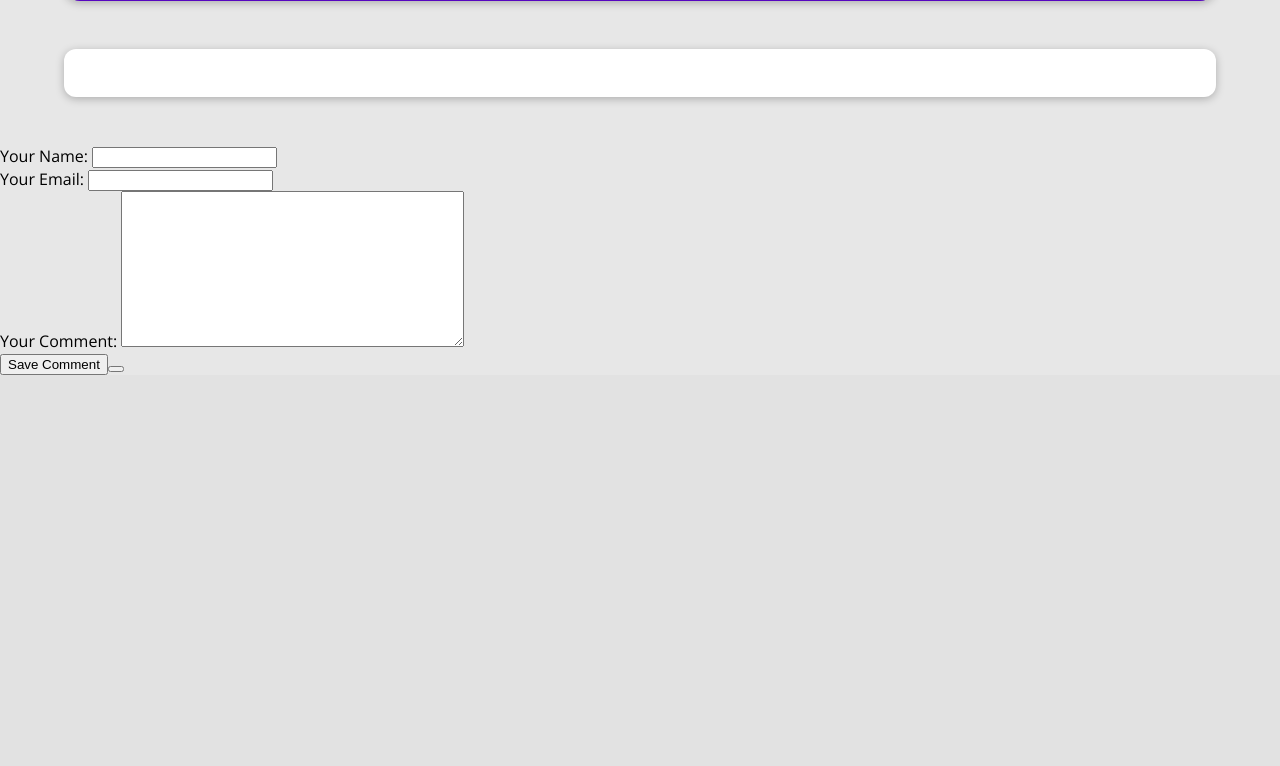
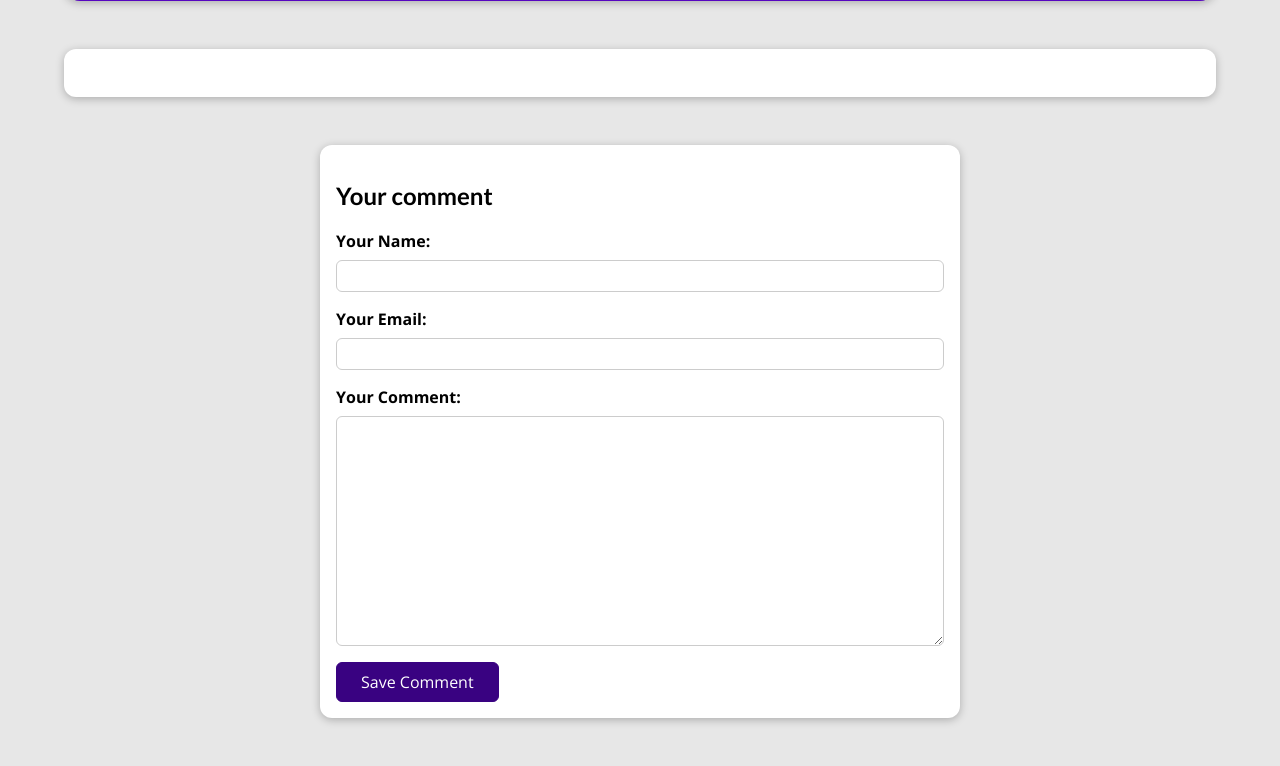
Before and after one commit to alessandro-marchino/python-django-the-practical-guide, a Django app: template my_site/blog/templates/blog/post-detail.html in a window 1280 px wide. Shown: the part 479-1245 px from the top of the page. Before the commit the page ends 854 px from the top, so only its background shows below. Run offline with Django 5.2, Linux system fonts and the light colour scheme; the template is opened without the code that fills it: values that come from a table or form of the project are taken from there, others are empty.

Commit message:
Lesson 192

```diff
--- a/my_site/blog/static/blog/post-detail.css
+++ b/my_site/blog/static/blog/post-detail.css
@@ -74,3 +74,112 @@ main {
   padding: 0.5rem 1rem;
   border-radius: 8px;
 }
+
+#comment-form {
+  margin: 3rem auto;
+  width: 90%;
+  max-width: 40rem;
+  border-radius: 12px;
+  background-color: white;
+  box-shadow: 0 2px 8px rgba(0, 0, 0, 0.25);
+  padding: 1rem;
+
+  button {
+    font: inherit;
+    background-color: #390281;
+    color: white;
+    border: 1px solid #390281;
+    padding: 0.5rem 1.5rem;
+    border-radius: 6px;
+    cursor: pointer;
+
+    &:hover, &:active {
+      background-color: #4f0ba7;
+      border-color: #4f0ba7;
+    }
+  }
+}
+
+.form-control {
+  margin-bottom: 1rem;
+
+  label {
+    font-weight: bold;
+    margin-bottom: 0.5rem;
+    display: block;
+  }
+
+  input, textarea {
+    display: block;
+    width: 100%;
+    font: inherit;
+    padding: 0.25rem;
+    border-radius: 6px;
+    border: 1px solid #ccc;
+  }
+}
+
+.errorlist {
+  list-style: none;
+  margin: 0.5rem 0;
+  padding: 0;
+  color: #d6000b;
+}
+
+.invalid {
+  label {
+    color: #d6000b;
+  }
+  input, textarea {
+    border-color: #d6000b;
+    background-color: #ffe6e7;
+  }
+}
+
+#alert {
+  margin: 8rem auto 3rem auto;
+  border: 1px solid #d6000b;
+  background-color: #ffe6e7;
+  padding: 1rem;
+  width: 90%;
+  max-width: 40rem;
+
+  a {
+    text-decoration: none;
+    border: 1px solid #d6000b;
+    background-color: #d6000b;
+    color: white;
+    padding: 0.25rem 1.5rem;
+    border-radius: 6px;
+  }
+}
+
+
+#comments {
+  margin: 3rem auto;
+  width: 90%;
+  max-width: 60rem;
+  border-radius: 12px;
+  background-color: white;
+  box-shadow: 0 2px 8px rgba(0, 0, 0, 0.25);
+  padding: 1rem 2rem;
+
+  ul {
+    list-style: none;
+    margin: 0;
+    padding: 0;
+  }
+
+  li {
+    margin-bottom: 1rem;
+    border-bottom: 2px solid #ccc;
+
+    &:last-of-type {
+      border-bottom: none;
+    }
+  }
+
+  h2 {
+    color: #464646;
+  }
+}
--- a/my_site/blog/templates/blog/post-detail.html
+++ b/my_site/blog/templates/blog/post-detail.html
@@ -27,10 +27,17 @@
     {{ post.content|linebreaks }}
   </main>
 
-  <div>
+  <section id="comment-form">
+    <h2>Your comment</h2>
     <form>
-      {{ comment_form }}
-      <button>Save Comment<button>
+      {% for form_field in comment_form %}
+        <div class="form-control">
+          {{ form_field.label_tag }}
+          {{ form_field }}
+          {{ form_field.errors }}
+        </div>
+      {% endfor %}
+      <button>Save Comment</button>
     </form>
-  </div>
+  </section>
 {% endblock content %}
```
